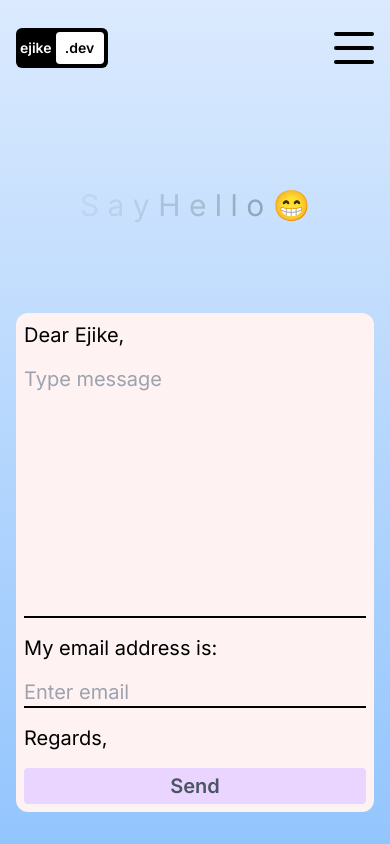
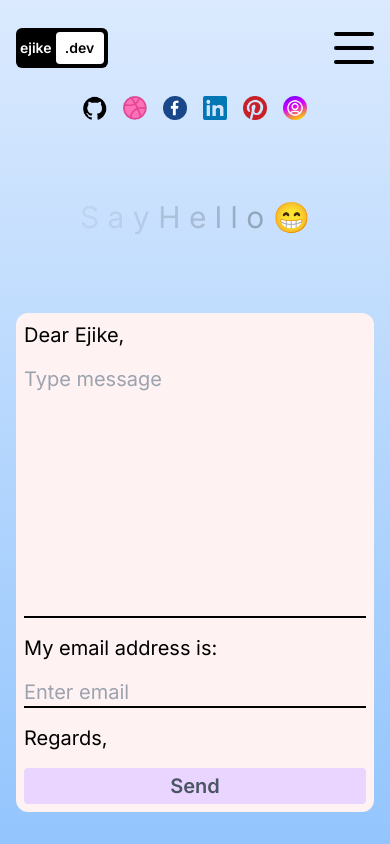
Before and after one commit to agkayster/ejike-portfolio-website, a Next.js app: page /contact in a window 390 px wide. Built offline with nearby package versions, Linux system fonts and the light colour scheme.

Commit message:
Added social links to mobile view in Contact page

```diff
--- a/src/app/contact/page.jsx
+++ b/src/app/contact/page.jsx
@@ -1,9 +1,12 @@
 'use client';
 import React, { useRef, useState } from 'react';
+import Link from 'next/link';
+import Image from 'next/image';
 import { motion } from 'framer-motion';
 import emailjs from '@emailjs/browser';
 
 import EmailFormComponent from '@/components/emailForm';
+import { icons } from '@/Utils/socialIcons';
 
 const ContactPage = () => {
 	const [input, setInput] = useState('');
@@ -61,6 +64,14 @@ const ContactPage = () => {
 			animate={{ y: '0%' }}
 			transition={{ duration: 1 }}>
 			<div className='h-full flex flex-col lg:flex-row px-4 sm:px-8 md:px-12 lg:px-20 xl:px-48'>
+				{/* SOCIALS */}
+				<div className='flex flex-row items-center justify-center gap-4 md:hidden'>
+					{icons.map(({ id, src, alt, url }) => (
+						<Link key={id} href={url}>
+							<Image src={src} alt={alt} width={24} height={24} />
+						</Link>
+					))}
+				</div>
 				{/* TEXT CONTAINER */}
 				<div className='h-1/3 lg:h-full lg:w-1/2 flex items-center justify-center text-3xl md:text-6xl'>
 					<div>
--- a/src/components/navbar.jsx
+++ b/src/components/navbar.jsx
@@ -11,6 +11,7 @@ import { icons } from '@/Utils/socialIcons';
 const NavBar = () => {
 	const [open, setOpen] = useState(false);
 
+	/* For mobile view */
 	const topVariants = {
 		closed: {
 			rotate: 0,
@@ -21,6 +22,7 @@ const NavBar = () => {
 		},
 	};
 
+	/* For mobile view */
 	const centerVariants = {
 		closed: {
 			opacity: 1,
@@ -30,6 +32,7 @@ const NavBar = () => {
 		},
 	};
 
+	/* For mobile view */
 	const bottomVariants = {
 		closed: {
 			rotate: 0,
@@ -40,6 +43,7 @@ const NavBar = () => {
 		},
 	};
 
+	/* For mobile view */
 	const listVariants = {
 		closed: {
 			x: '100vw',
@@ -53,6 +57,7 @@ const NavBar = () => {
 		},
 	};
 
+	/* For mobile view */
 	const listItemVariants = {
 		closed: {
 			x: -10,
```
